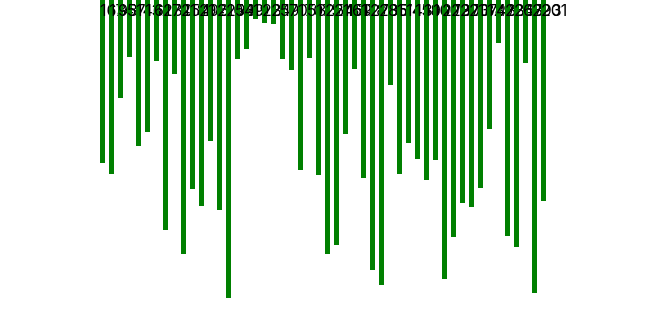
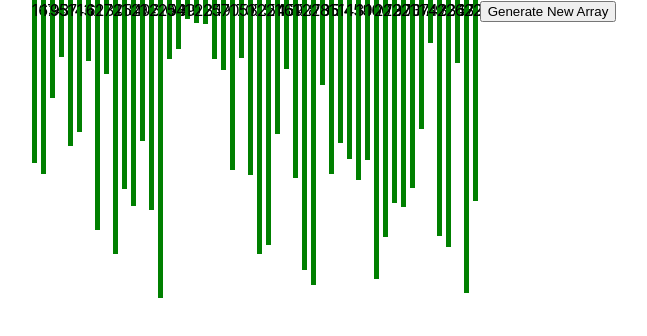
Before and after one commit to thomascountoures/sorting-visualizer-tool, a React (Create React App) app: page / in a window 1280 px wide. Shown: the top 336 px of the page, without its empty margins (317-964 px from the left). Built offline with nearby package versions, Linux system fonts and the light colour scheme.

Commit message:
add generate array button

```diff
--- a/src/components/SortingVisualizer.tsx
+++ b/src/components/SortingVisualizer.tsx
@@ -8,7 +8,7 @@ export interface SortingVisualizerProps {
   maxArrayBarHeight: number;
   minArrayBarHeight: number;
   randomArray: number[];
-  setRandomArray: (arrayLength: number, max: number, min: number) => number[];
+  setRandomArray: (arrayLength: number, max: number, min: number) => void;
   arrayLength: number;
 }
 
@@ -30,6 +30,14 @@ const SortingVisualizer = (props: SortingVisualizerProps) => {
   return (
     <div className="sorting-visualizer-wrapper">
       <SortingVisualizerArrayBars barsArray={randomArray} />
+      <button
+        id="generate-new-array"
+        onClick={() =>
+          setRandomArray(arrayLength, maxArrayBarHeight, minArrayBarHeight)
+        }
+      >
+        Generate New Array
+      </button>
     </div>
   );
 };
```
